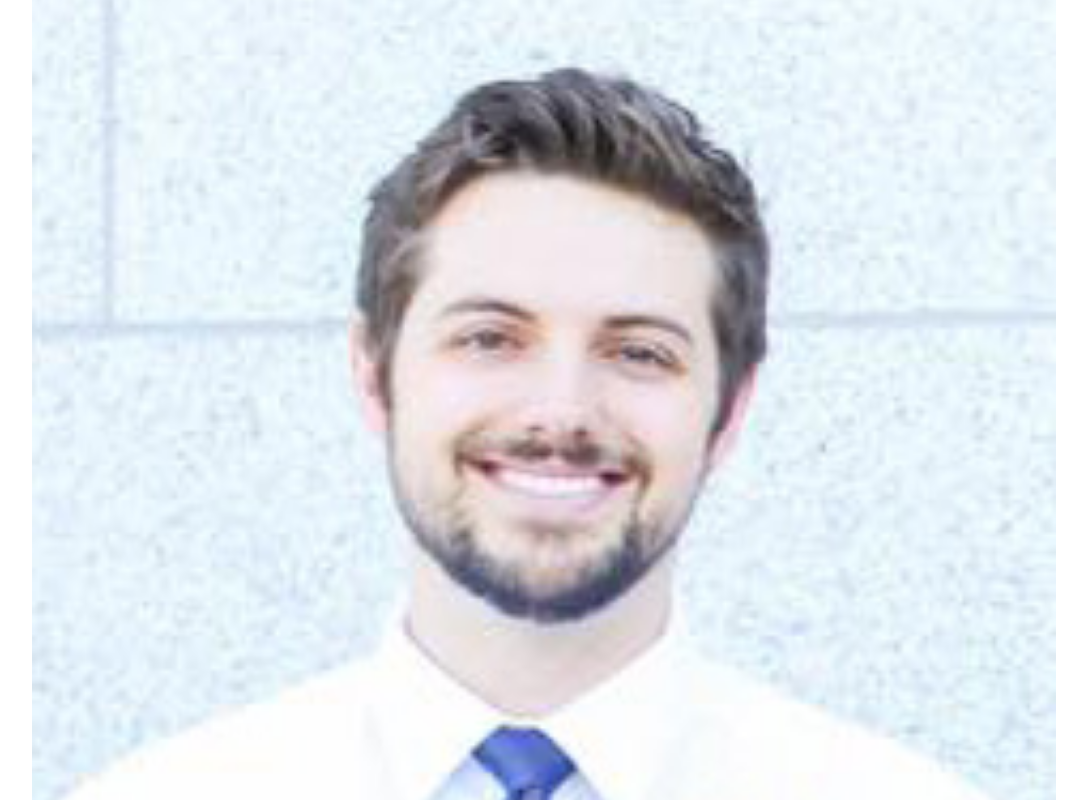
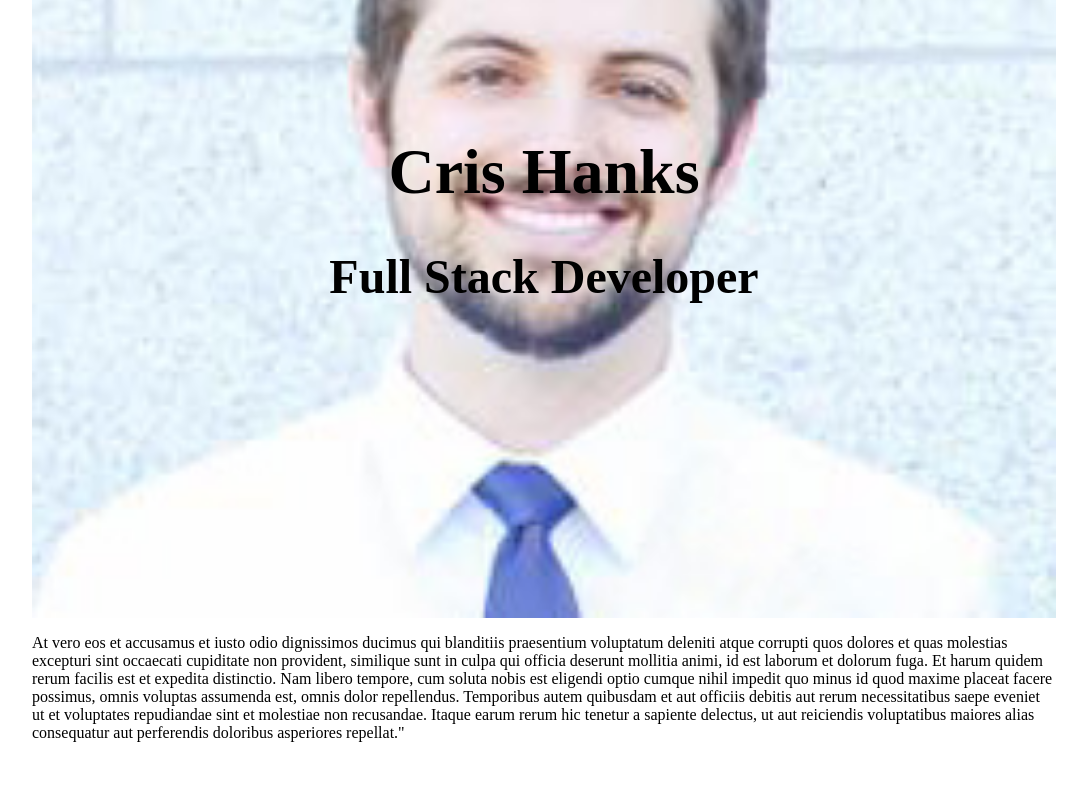
Before and after one commit to crishanks/cris-portfolio-site, a React app: page / in a window 1280 px wide. Shown: the part 220-1020 px from the top of the page, without its empty margins (96-1183 px from the left). After the commit the page ends 978 px from the top, so only its background shows below. Built offline with nearby package versions, Linux system fonts and the light colour scheme.

Commit message:
reorganized folders, added reveal element

```diff
--- a/src/containers/Home.js
+++ b/src/containers/Home/Home.js
@@ -1,10 +1,11 @@
 import React, { Component, propTypes } from 'react';
-import styled from 'styled-components';
-import Container from '../theme/grid/container';
+import {Container} from '../../theme/grid';
+import {
+    Image,
+    HeroImage,
+    RevealP
 
-const Image = styled.img`
-    width: 100%;
-`
+} from './Home.style';
 
 export default class Home extends Component {
     static propTypes = {};
@@ -25,13 +26,14 @@
     render() {
         return (
             <Container>
-                <h1>Hey, I'm Cris.</h1>
-                <p>{this.state.data}</p>
-                <button onClick={this.increment.bind(this)}>Increment</button>
-                <Image src={require('../assets/headshot-cris.jpg')} alt="headshot image"/>
-                <p>
+                <HeroImage>
+                    <h1>Cris Hanks</h1>
+                    <h2>Full Stack Developer</h2>
+                </HeroImage>
+                {/* <Image src={require('../assets/headshot-cris.jpg')} alt="headshot image"/> */}
+                <RevealP hide={false}>
                     At vero eos et accusamus et iusto odio dignissimos ducimus qui blanditiis praesentium voluptatum deleniti atque corrupti quos dolores et quas molestias excepturi sint occaecati cupiditate non provident, similique sunt in culpa qui officia deserunt mollitia animi, id est laborum et dolorum fuga. Et harum quidem rerum facilis est et expedita distinctio. Nam libero tempore, cum soluta nobis est eligendi optio cumque nihil impedit quo minus id quod maxime placeat facere possimus, omnis voluptas assumenda est, omnis dolor repellendus. Temporibus autem quibusdam et aut officiis debitis aut rerum necessitatibus saepe eveniet ut et voluptates repudiandae sint et molestiae non recusandae. Itaque earum rerum hic tenetur a sapiente delectus, ut aut reiciendis voluptatibus maiores alias consequatur aut perferendis doloribus asperiores repellat."
-                    </p>
+                </RevealP>
             </Container>
         );
     }
--- /dev/null
+++ b/src/containers/Home/Home.style.js
@@ -0,0 +1,50 @@
+import styled, {css} from 'styled-components';
+
+export const Image = styled.img`
+width: 100%;
+`
+
+export const HeroImage = styled.div`
+    height: 100vh;
+    background-image: url(${require('../../assets/headshot-cris.jpg')});
+    background-repeat: no-repeat;
+    background-size: cover;
+    background-position: center;
+
+    display: flex;
+    flex-direction: column;
+    align-content: center;
+    justify-content: center;
+
+    text-align: center;
+
+    font-size: 2em;
+
+    h1 {
+        margin-bottom: 0;
+    }
+`;
+
+export const RevealP = styled.p`
+    position: relative;
+    &:after {
+        content: '';
+        position: absolute;
+        top: 0;
+        left: 0;
+        width: 100%;
+        height: 100%;
+        background-color: black;
+
+        transform-origin: left;
+        transform: rotateY(90deg);
+
+        transition: transform 1s;
+    }
+
+    ${({ hide }) => hide && css`
+        &:after {
+            transform: rotateY(0deg);
+        }
+    `}
+`;
--- a/src/routes.js
+++ b/src/routes.js
@@ -1,7 +1,7 @@
 import React from 'react';
 import { IndexRoute, Router, Route, hashHistory } from 'react-router';
-import Home from './containers/Home';
-import App from './containers/App';
+import Home from './containers/Home/Home';
+import App from './containers/App/App';
 
 export default (
     <Router history={hashHistory}>
--- a/src/theme/grid/container.js
+++ b/src/theme/grid.js
@@ -1,6 +1,6 @@
 import styled from 'styled-components';
 
-export default styled.div`
+export const Container = styled.div`
     padding-left: 120px;
     padding-right: 120px;
     padding-top: 30px;
```
Also changed, not shown: src/containers/App/App.js (renamed from src/containers/App.js).
